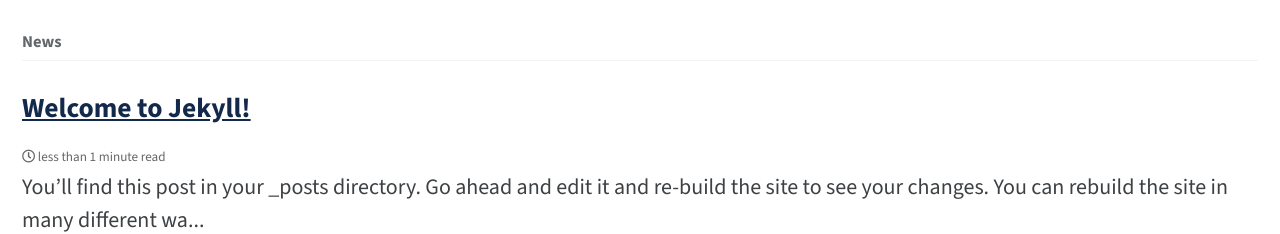
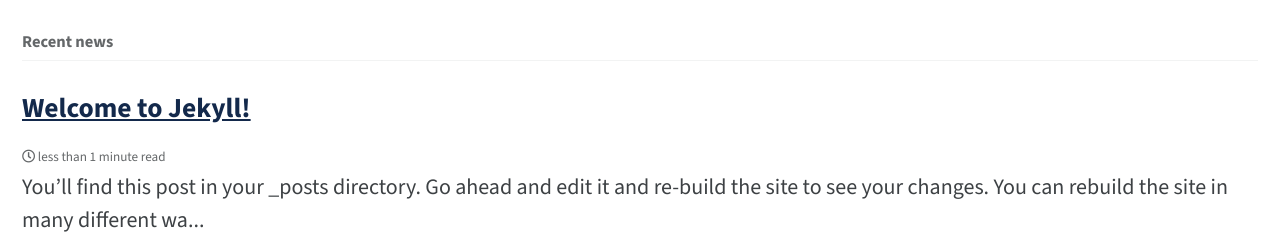
Before and after one commit to cmfr-ae-illinois/cmfr-ae-illinois.github.io, a Jekyll site: the page built from index.html, in a window 1280 px wide. Shown: the part 584-818 px from the top of the page. Built offline with Jekyll 4.4.1, drawn with Linux system fonts in a browser that asks for light colours; cached includes are drawn as plain includes; the list of posts is cut into pages by our own code.

Commit message:
Update home.html

```diff
--- a/_layouts/home.html
+++ b/_layouts/home.html
@@ -15,7 +15,7 @@
 <source src="{{ site.baseurl }}/assets/images/video-logo.webm" type="video/webm">
 </video>
 
-<h3 class="archive__subtitle">{{ site.data.ui-text[site.locale].recent_posts | default: "News" }}</h3>
+<h1 class="archive__subtitle">{{ site.data.ui-text[site.locale].recent_posts | default: "Recent news" }}</h1>
 
 {% if paginator %}
   {% assign posts = paginator.posts %}
```
